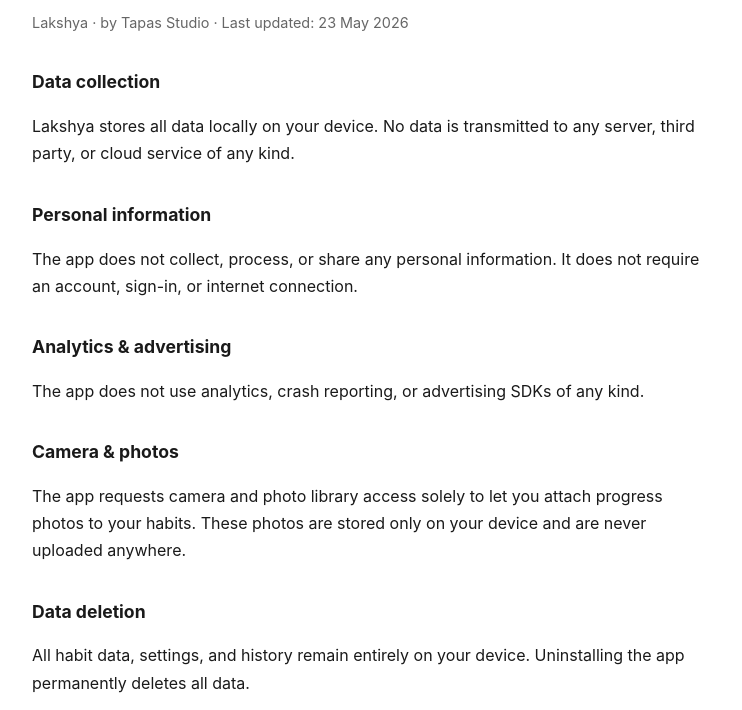
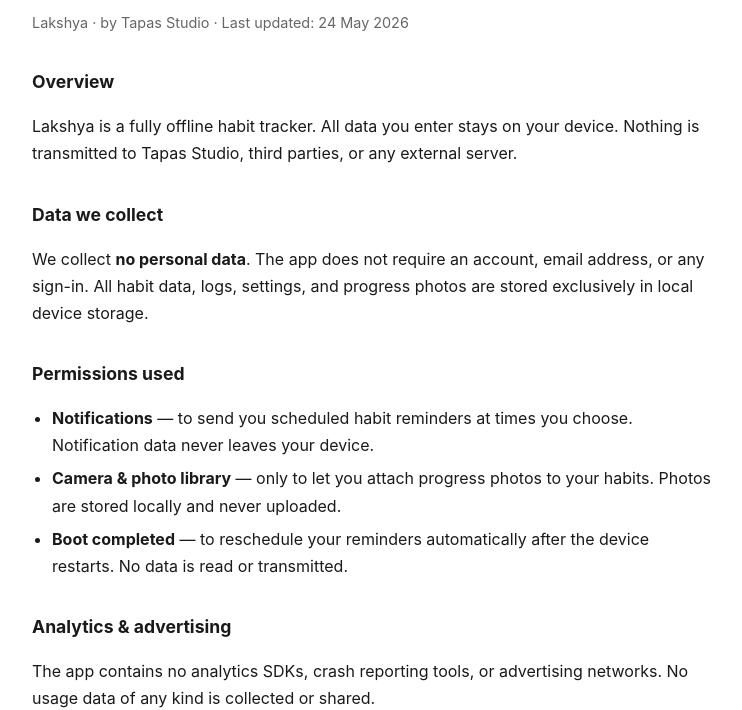
Before and after one commit to shivamjthete123/tapas-studio, a plain HTML site: page index.html in a window 1280 px wide. Shown: the part 95-805 px from the top of the page, without its empty margins (268-1010 px from the left). Drawn offline with Linux system fonts and the light colour scheme.

Commit message:
Update privacy policy — add permissions section, third-party services, changes clause

```diff
--- a/index.html
+++ b/index.html
@@ -17,41 +17,52 @@
     .meta { color: #666; font-size: 0.9rem; margin-bottom: 32px; }
     h2 { font-size: 1.1rem; margin-top: 32px; }
     a { color: #1a73e8; }
+    ul { padding-left: 20px; }
+    li { margin-bottom: 6px; }
   </style>
 </head>
 <body>
 
   <h1>Privacy Policy</h1>
-  <p class="meta">Lakshya &middot; by Tapas Studio &middot; Last updated: 23 May 2026</p>
+  <p class="meta">Lakshya &middot; by Tapas Studio &middot; Last updated: 24 May 2026</p>
 
-  <h2>Data collection</h2>
+  <h2>Overview</h2>
   <p>
-    Lakshya stores all data locally on your device. No data is transmitted to any
-    server, third party, or cloud service of any kind.
+    Lakshya is a fully offline habit tracker. All data you enter stays on your device.
+    Nothing is transmitted to Tapas Studio, third parties, or any external server.
   </p>
 
-  <h2>Personal information</h2>
-  <p>
-    The app does not collect, process, or share any personal information. It does not
-    require an account, sign-in, or internet connection.
-  </p>
+  <h2>Data we collect</h2>
+  <p>We collect <strong>no personal data</strong>. The app does not require an account,
+  email address, or any sign-in. All habit data, logs, settings, and progress photos
+  are stored exclusively in local device storage.</p>
+
+  <h2>Permissions used</h2>
+  <ul>
+    <li><strong>Notifications</strong> — to send you scheduled habit reminders at times
+        you choose. Notification data never leaves your device.</li>
+    <li><strong>Camera &amp; photo library</strong> — only to let you attach progress
+        photos to your habits. Photos are stored locally and never uploaded.</li>
+    <li><strong>Boot completed</strong> — to reschedule your reminders automatically
+        after the device restarts. No data is read or transmitted.</li>
+  </ul>
 
   <h2>Analytics &amp; advertising</h2>
   <p>
-    The app does not use analytics, crash reporting, or advertising SDKs of any kind.
+    The app contains no analytics SDKs, crash reporting tools, or advertising networks.
+    No usage data of any kind is collected or shared.
   </p>
 
-  <h2>Camera &amp; photos</h2>
+  <h2>Third-party services</h2>
   <p>
-    The app requests camera and photo library access solely to let you attach progress
-    photos to your habits. These photos are stored only on your device and are never
-    uploaded anywhere.
+    Lakshya does not integrate with any third-party services, social networks,
+    or cloud platforms.
   </p>
 
   <h2>Data deletion</h2>
   <p>
-    All habit data, settings, and history remain entirely on your device. Uninstalling
-    the app permanently deletes all data.
+    Uninstalling the app permanently and irreversibly deletes all your data from
+    the device. There is no account to delete and no server-side data to request removal of.
   </p>
 
   <h2>Children</h2>
@@ -60,9 +71,17 @@
     collect any information from them.
   </p>
 
+  <h2>Changes to this policy</h2>
+  <p>
+    If this policy changes in a future version, the updated date at the top of this
+    page will reflect that. Continued use of the app after any change constitutes
+    acceptance of the updated policy.
+  </p>
+
   <h2>Contact</h2>
   <p>
-    Questions about this policy: <a href="mailto:shivamjthete123@gmail.com">shivamjthete123@gmail.com</a>
+    Questions about this policy:
+    <a href="mailto:shivamjthete123@gmail.com">shivamjthete123@gmail.com</a>
   </p>
 
 </body>
```
